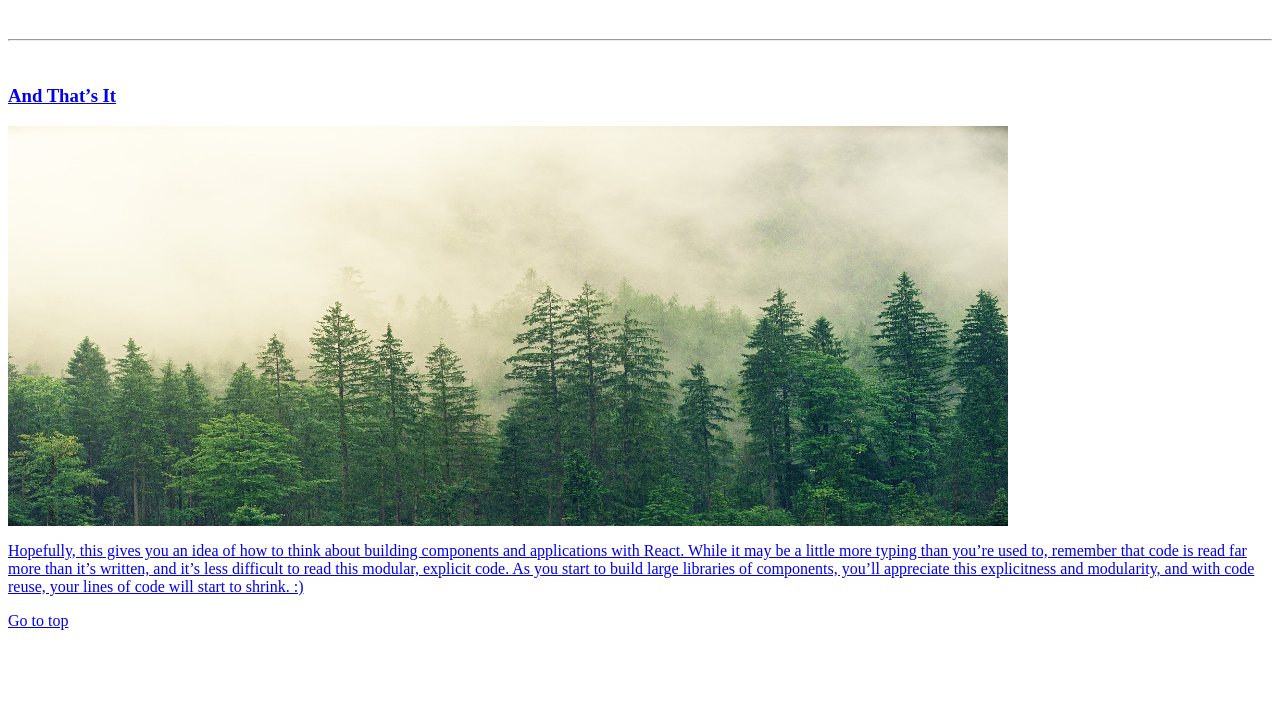
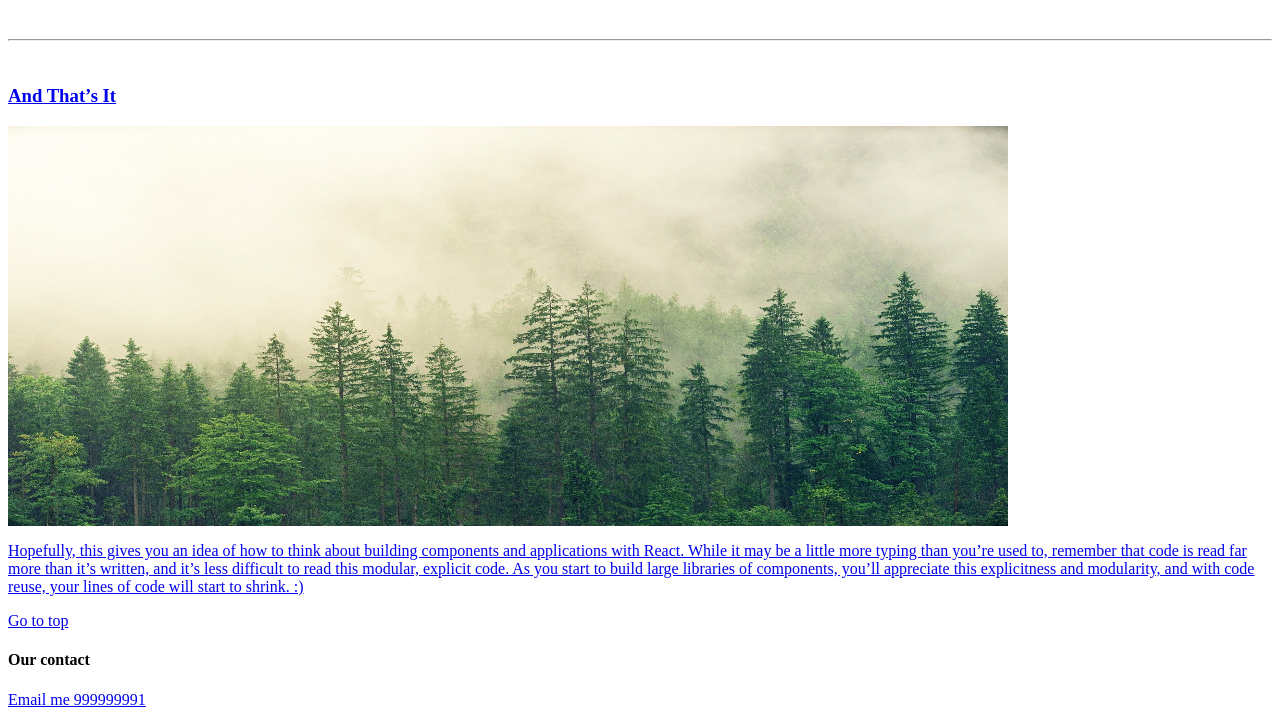
Before and after one commit to web-development-uz/2-home-1-thinking-in-react, a plain HTML site: page index.html in a window 1280 px wide. Shown: the part 1843-2560 px from the top of the page. Before the commit the page ends 2481 px from the top, so only its background shows below. Drawn offline with Linux system fonts and the light colour scheme.

Commit message:
Update index.html

```diff
--- a/index.html
+++ b/index.html
@@ -84,5 +84,8 @@
  </p>
  <p>Hopefully, this gives you an idea of how to think about building components and applications with React. While it may be a little more typing than you’re used to, remember that code is read far more than it’s written, and it’s less difficult to read this modular, explicit code. As you start to build large libraries of components, you’ll appreciate this explicitness and modularity, and with code reuse, your lines of code will start to shrink. :)</p>
  <a href="#top">Go to top</a>
+ <h4>Our contact</h4>
+	<a href="mailto:jasurkurbanov96@gmail.com">Email me </a>
+	<a href="tel:999999991">999999991</a>
 </body>
 </html>
```
